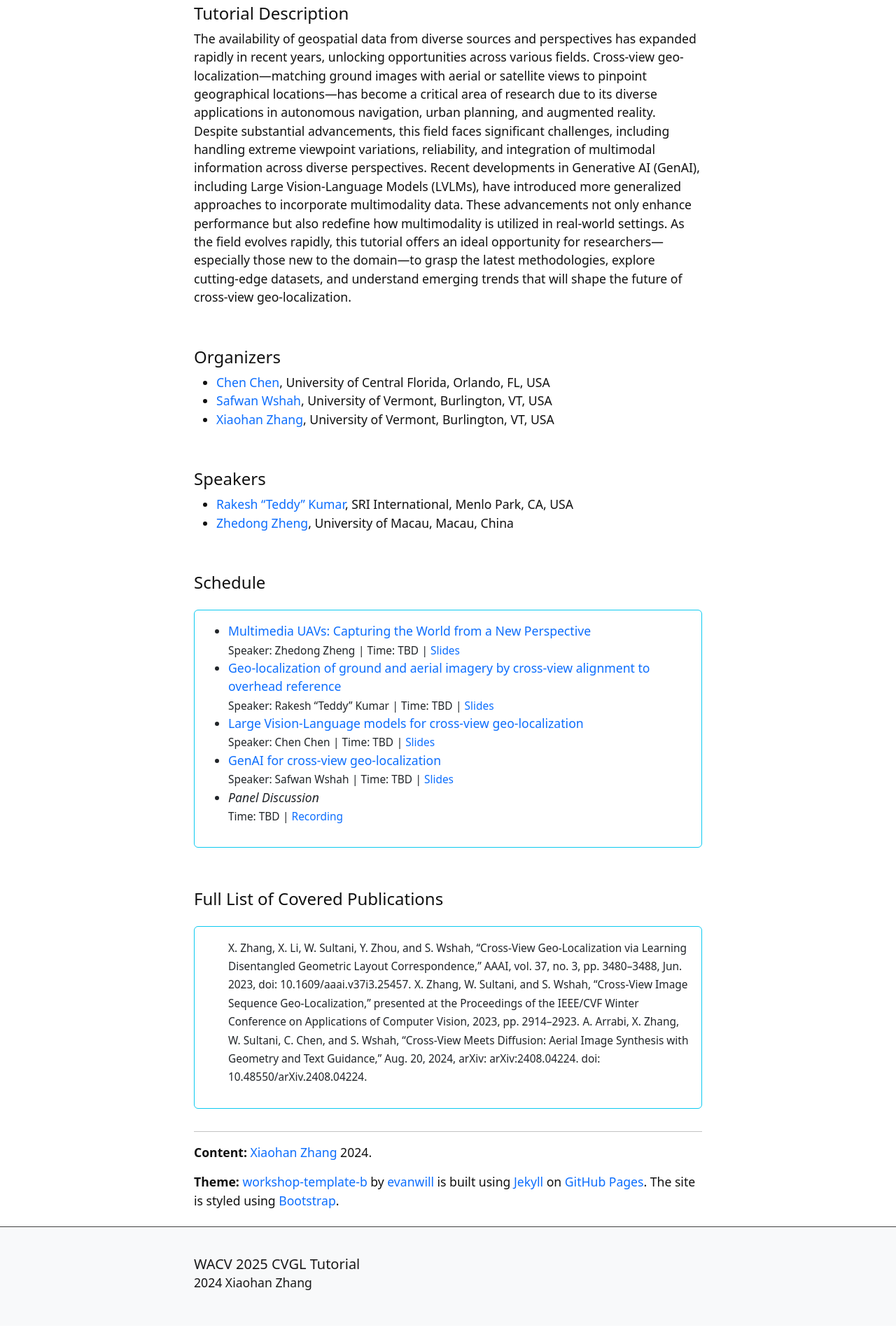
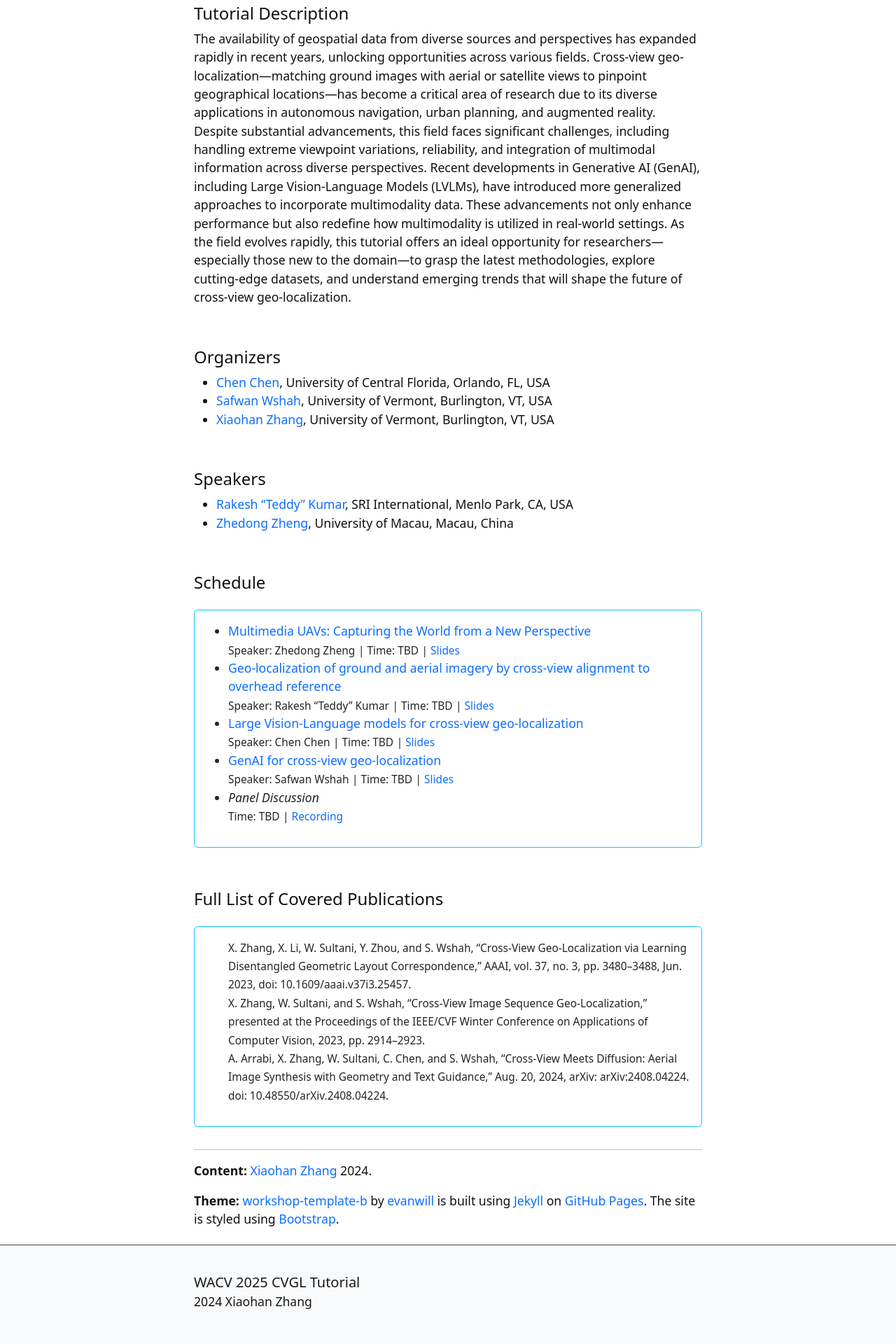
Before and after one commit to zxh009123/WACV25_CVGL_Tutorial, a Jekyll site: the page built from index.md, in a window 1280 px wide. Shown: the part 656-2576 px from the top of the page at 70% size. Built offline with Jekyll 4.4.1, drawn with Linux system fonts in a browser that asks for light colours; before the commit the page ends 2550 px from its top, so only the background shows below that.

Commit message:
add new line

```diff
--- a/_includes/publications.html
+++ b/_includes/publications.html
@@ -6,9 +6,9 @@
         <div class="card border-info">
             <div class="card-body">
                 <ul>
-                    <small>X. Zhang, X. Li, W. Sultani, Y. Zhou, and S. Wshah, “Cross-View Geo-Localization via Learning Disentangled Geometric Layout Correspondence,” AAAI, vol. 37, no. 3, pp. 3480–3488, Jun. 2023, doi: 10.1609/aaai.v37i3.25457.</small>
-                    <small>X. Zhang, W. Sultani, and S. Wshah, “Cross-View Image Sequence Geo-Localization,” presented at the Proceedings of the IEEE/CVF Winter Conference on Applications of Computer Vision, 2023, pp. 2914–2923.</small>
-                    <small>A. Arrabi, X. Zhang, W. Sultani, C. Chen, and S. Wshah, “Cross-View Meets Diffusion: Aerial Image Synthesis with Geometry and Text Guidance,” Aug. 20, 2024, arXiv: arXiv:2408.04224. doi: 10.48550/arXiv.2408.04224.</small>
+                    <small>X. Zhang, X. Li, W. Sultani, Y. Zhou, and S. Wshah, “Cross-View Geo-Localization via Learning Disentangled Geometric Layout Correspondence,” AAAI, vol. 37, no. 3, pp. 3480–3488, Jun. 2023, doi: 10.1609/aaai.v37i3.25457.</small><br>
+                    <small>X. Zhang, W. Sultani, and S. Wshah, “Cross-View Image Sequence Geo-Localization,” presented at the Proceedings of the IEEE/CVF Winter Conference on Applications of Computer Vision, 2023, pp. 2914–2923.</small><br>
+                    <small>A. Arrabi, X. Zhang, W. Sultani, C. Chen, and S. Wshah, “Cross-View Meets Diffusion: Aerial Image Synthesis with Geometry and Text Guidance,” Aug. 20, 2024, arXiv: arXiv:2408.04224. doi: 10.48550/arXiv.2408.04224.</small><br>
                 </ul>
             </div>
         </div>
```
